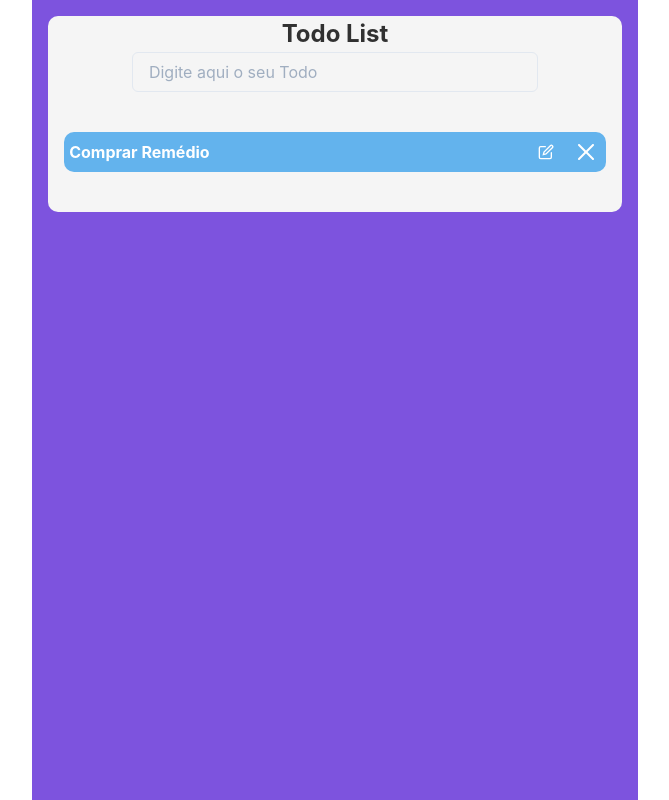
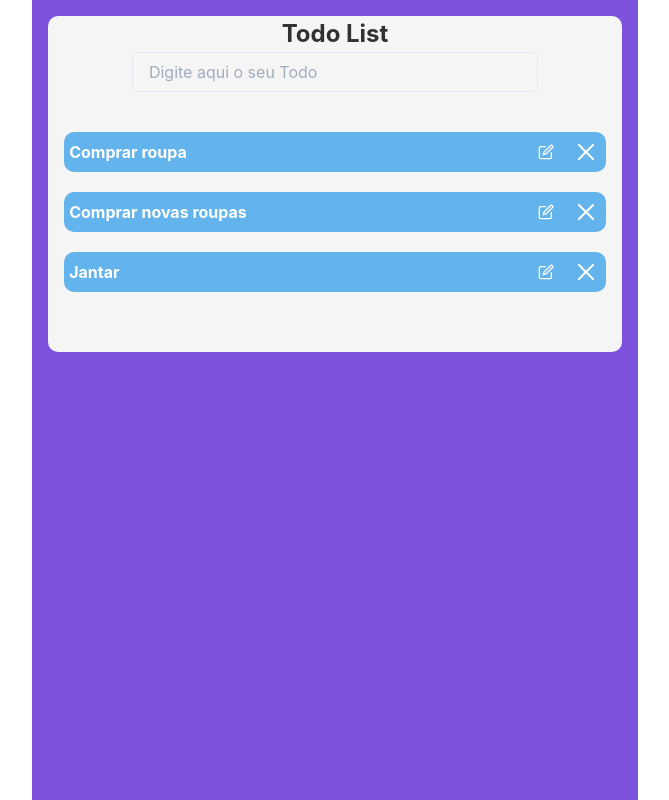
Before and after one commit to Rarysont/todo-list, a React (Create React App) app: page / in a window 1280 px wide. Shown: the whole page, without its empty margins (305-974 px from the left). Built offline with nearby package versions, Linux system fonts and the light colour scheme; data requests are answered from the project's data file.

Commit message:
create connection with mock api

```diff
--- a/mock/db.json
+++ b/mock/db.json
@@ -9,6 +9,11 @@
       "title": "Comprar novas roupas",
       "done": true,
       "id": 2
+    },
+    {
+      "title": "Jantar",
+      "done": false,
+      "id": 3
     }
   ]
 }
--- a/package.json
+++ b/package.json
@@ -14,6 +14,7 @@
     "@types/node": "^16.7.13",
     "@types/react": "^17.0.20",
     "@types/react-dom": "^17.0.9",
+    "axios": "^0.26.1",
     "create-react-context": "^0.3.0",
     "eslint-config-prettier": "^8.5.0",
     "eslint-plugin-prettier": "^4.0.0",
--- /dev/null
+++ b/src/@types/Todo.ts
@@ -0,0 +1,5 @@
+export interface ITodo {
+  title: string;
+  id: number;
+  done: boolean;
+}
--- a/src/App.tsx
+++ b/src/App.tsx
@@ -1,11 +1,14 @@
 import { ChakraProvider } from '@chakra-ui/react';
 
+import { TodoProvider } from './hooks/todo';
 import Routes from './Routes';
 
 function App() {
   return (
     <ChakraProvider>
-      <Routes />
+      <TodoProvider>
+        <Routes />
+      </TodoProvider>
     </ChakraProvider>
   );
 }
--- /dev/null
+++ b/src/hooks/todo.tsx
@@ -0,0 +1,42 @@
+/* eslint-disable react/jsx-no-constructed-context-values */
+import React, { createContext, ReactElement, useContext, useState } from 'react';
+
+import { ITodo } from '../@types/Todo';
+import { getAllTodo } from '../service/todo';
+
+interface TodoContextData {
+  getTodo(): Promise<void>;
+  todo: Array<ITodo>;
+}
+
+interface Props {
+  children: ReactElement;
+}
+
+const TodoContext = createContext<TodoContextData>({} as TodoContextData);
+
+export function TodoProvider({ children }: Props): ReactElement {
+  const [todo, setTodo] = useState([]);
+
+  async function getTodo() {
+    const { data } = await getAllTodo();
+    setTodo(data);
+  }
+
+  return (
+    <TodoContext.Provider
+      value={{
+        getTodo,
+        todo,
+      }}
+    >
+      {children}
+    </TodoContext.Provider>
+  );
+}
+
+export function useTodo() {
+  const context = useContext(TodoContext);
+
+  return context;
+}
--- a/src/screens/Todo/index.tsx
+++ b/src/screens/Todo/index.tsx
@@ -1,7 +1,18 @@
 import { EditIcon, CloseIcon } from '@chakra-ui/icons';
 import { Box, IconButton, Center, Container, Flex, Input, InputGroup, Stack, Text } from '@chakra-ui/react';
+import { useEffect } from 'react';
+
+import { useTodo } from '../../hooks/todo';
 
 function Todo() {
+  const { getTodo, todo } = useTodo();
+
+  useEffect(() => {
+    (async () => {
+      await getTodo();
+    })();
+  }, []);
+
   return (
     <Container bg="#7D53DE" minH="100vh" p={4}>
       <Container bg="whitesmoke" borderRadius="10px">
@@ -19,11 +30,13 @@ function Todo() {
               </InputGroup>
             </Stack>
           </Center>
-          <Box bg="blue.300" marginTop="10" marginBottom="10" borderRadius="10px">
+          <Box marginTop="10" marginBottom="10">
+            {todo.map((to) => (
+              <Box key={to.id} bg="blue.300" borderRadius="10px" marginBottom="5">
                 <Flex justifyContent="space-between">
                   <Center marginLeft="5px">
                     <Text fontWeight="bold" fontSize="16" color="white">
-                  Comprar Remédio
+                      {to.title}
                     </Text>
                   </Center>
 
@@ -37,6 +50,8 @@ function Todo() {
                   </Box>
                 </Flex>
               </Box>
+            ))}
+          </Box>
         </Flex>
       </Container>
     </Container>
--- /dev/null
+++ b/src/service/api.ts
@@ -0,0 +1,7 @@
+import axios from 'axios';
+
+const api = axios.create({
+  baseURL: 'http://localhost:5000',
+});
+
+export default api;
--- /dev/null
+++ b/src/service/todo.ts
@@ -0,0 +1,3 @@
+import api from './api';
+
+export const getAllTodo = () => api.get('task').then((res) => res);
```
Also changed, not shown: .eslintrc.json, 1 other file (tests, documents, lock files or other folders). Lines whose indentation alone changed are shown as unchanged.
